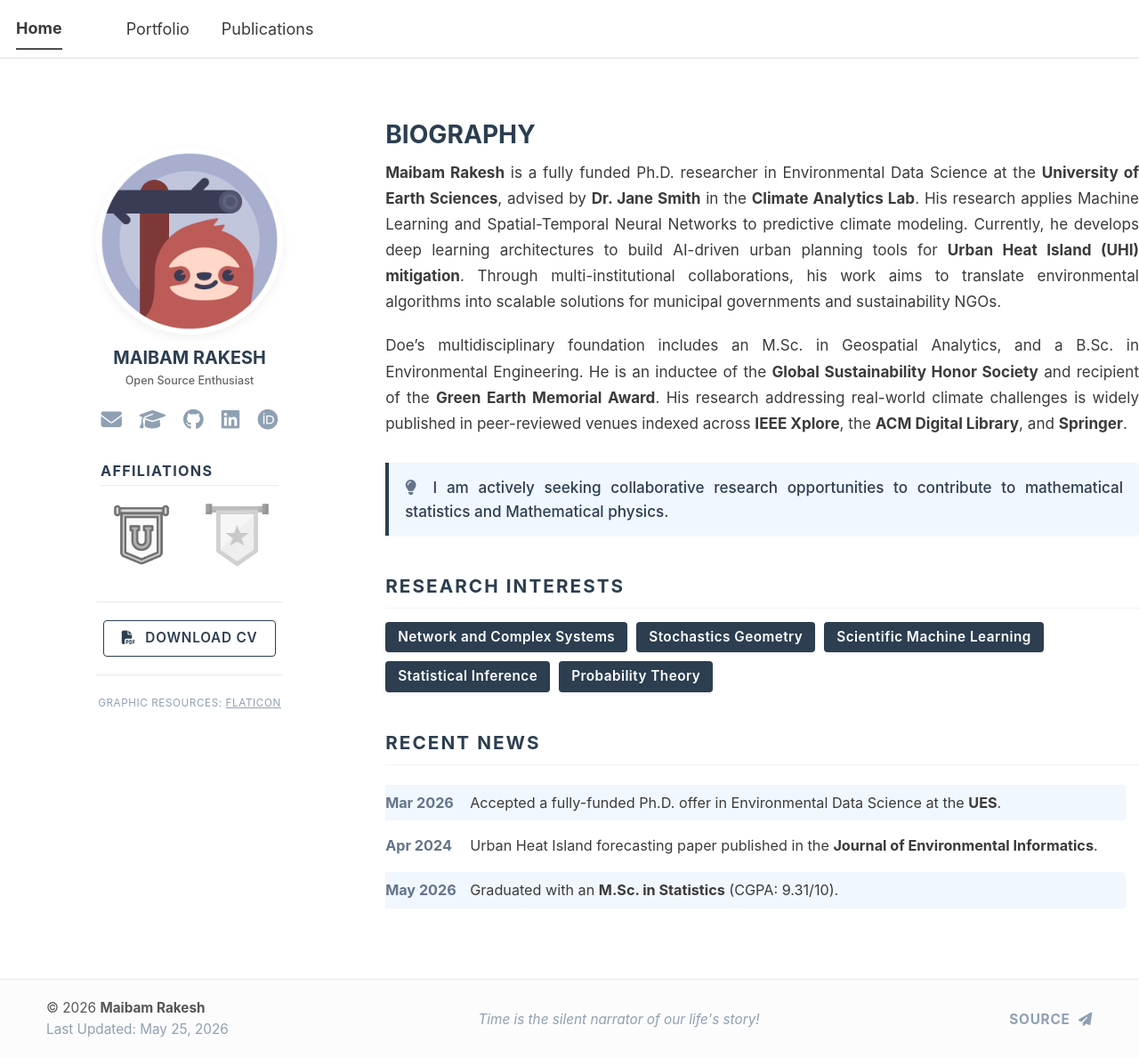
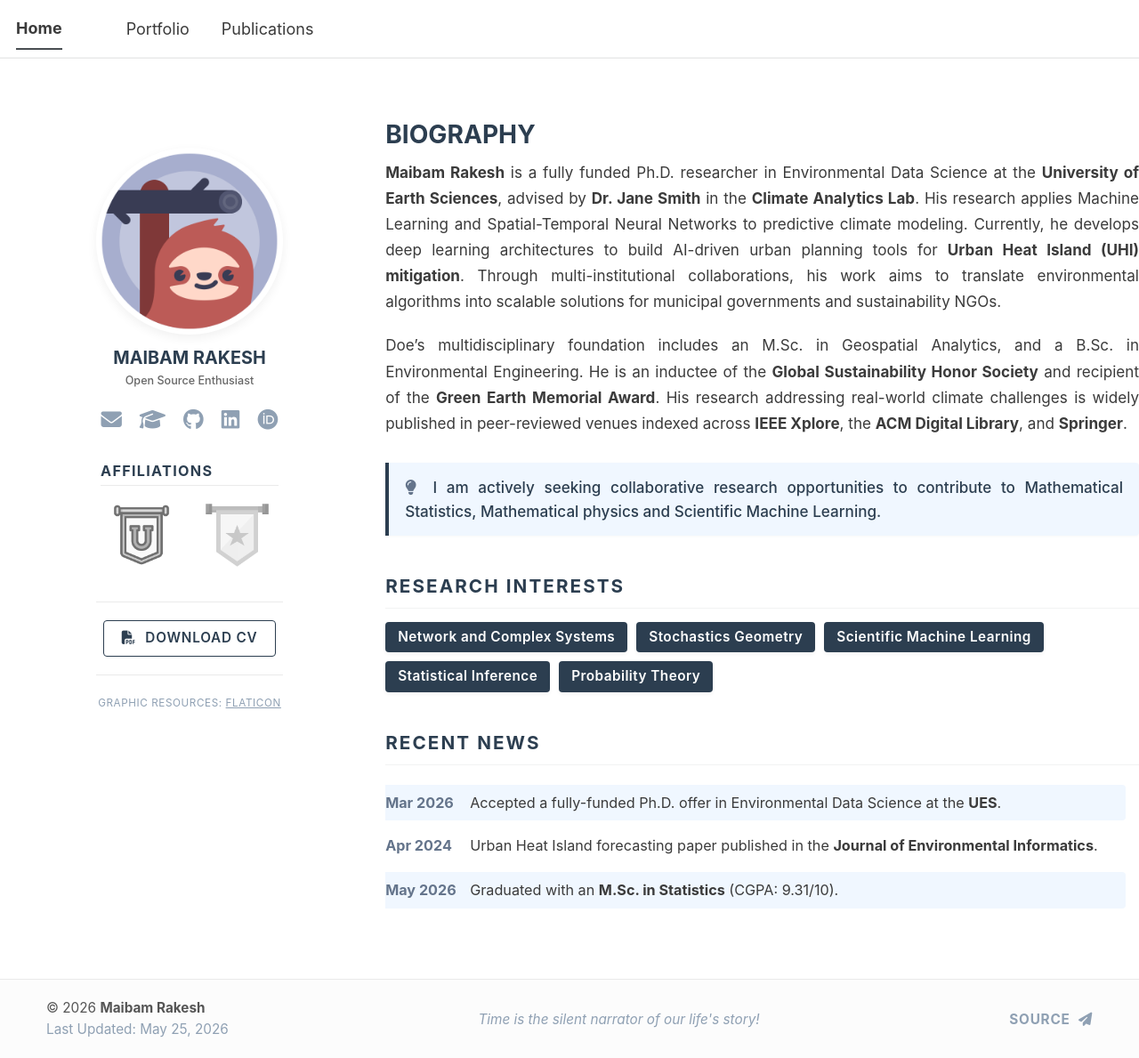
Before and after one commit to maibamrakeshsingh/maibamrakeshsingh.github.io, a Jekyll site: the page built from _pages/about.md, in a window 1280 px wide and 1189 px high. Shown: the whole window at 89% size. Built offline with Jekyll 4.4.1, drawn with Linux system fonts in a browser that asks for light colours; a script bundle is joined from its source files by our own code; library files that are not in the unit come from our copies.

Commit message:
Update research collaboration interests in about.md

```diff
--- a/_pages/about.md
+++ b/_pages/about.md
@@ -193,7 +193,7 @@ redirect_from:
 </div>
 
 <div class="collab-box" style="text-align: justify; text-justify: inter-word;">
-  <i class="fas fa-lightbulb" style="color: #64748b; margin-right: 8px;"></i> I am actively seeking collaborative research opportunities to contribute to mathematical statistics and Mathematical physics.
+  <i class="fas fa-lightbulb" style="color: #64748b; margin-right: 8px;"></i> I am actively seeking collaborative research opportunities to contribute to Mathematical Statistics, Mathematical physics and Scientific Machine Learning.
 </div>
 
 <h2 class="section-title">Research Interests</h2>
```
